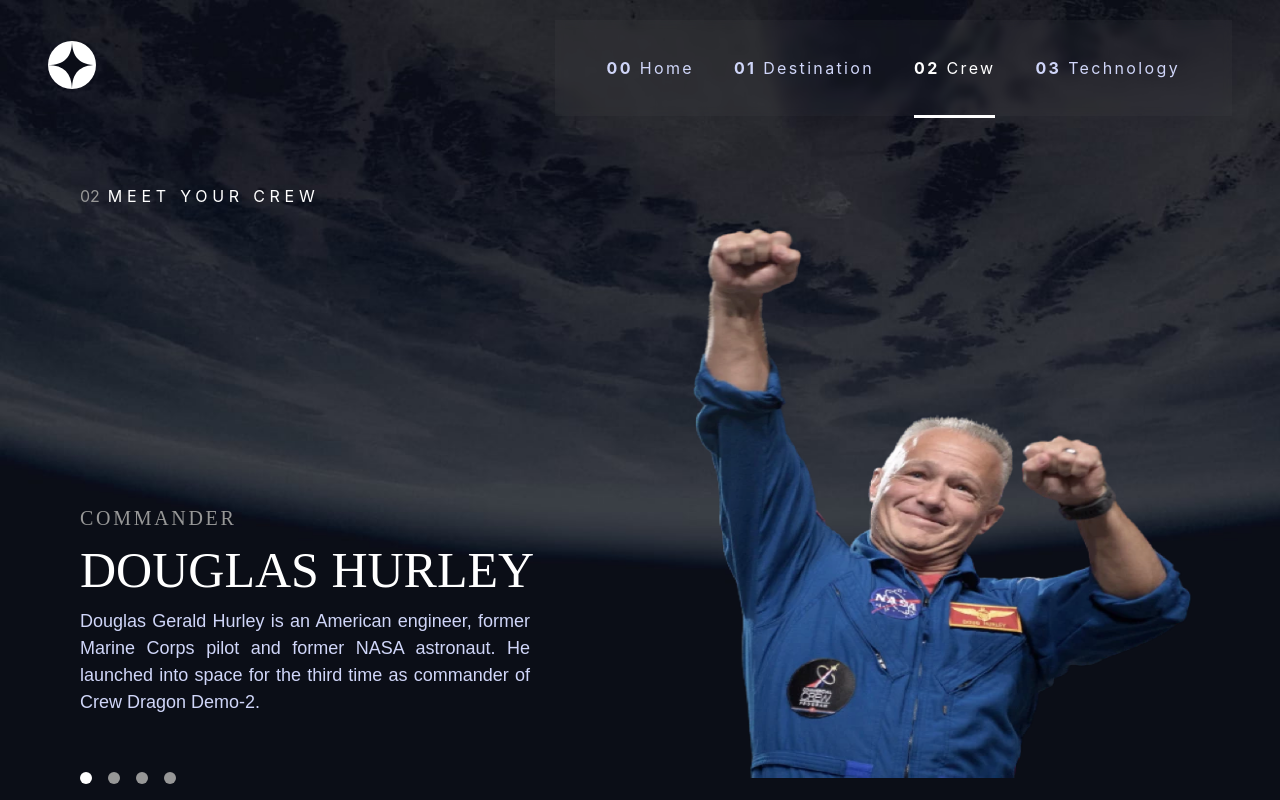
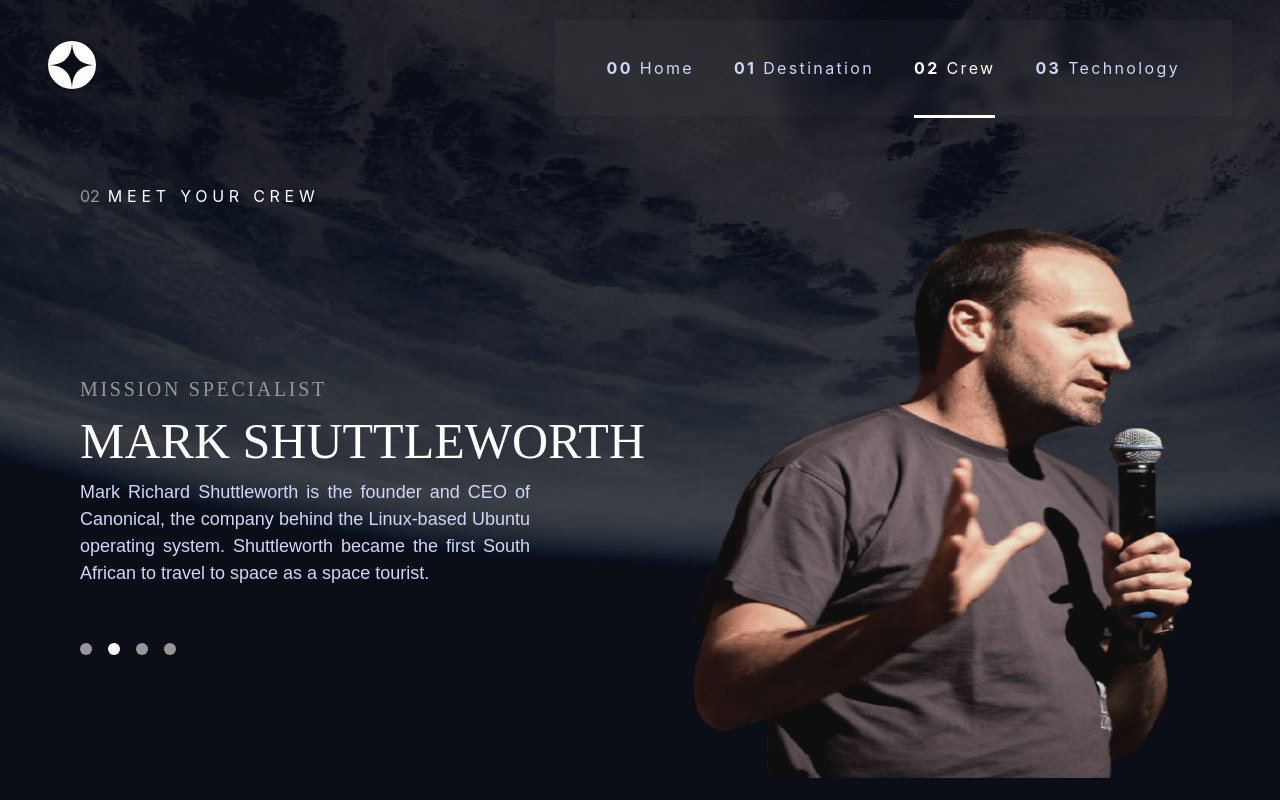
Before and after one commit to tesla-ambassador/Space-Tourism, a Next.js app: page /crew in a window 1280 px wide. Built offline with nearby package versions, Linux system fonts and the light colour scheme.

Commit message:
initial carousel

```diff
--- a/components/Crew/Dots.jsx
+++ b/components/Crew/Dots.jsx
@@ -2,6 +2,6 @@
 
 export default function Dots(props) {
   return (
-    <div className={props.className} onClick={() => {props.onClick(props.id)}} ></div>
+    <div className={props.className} onClick={() => {props.onClick(props.id)}}></div>
   )
 }
--- a/context/AppReducer.js
+++ b/context/AppReducer.js
@@ -1,3 +1,4 @@
+/* eslint-disable import/no-anonymous-default-export */
 export default (state, action) => {
     switch (action.type) {
         default:
--- a/context/GlobalState.js
+++ b/context/GlobalState.js
@@ -16,7 +16,8 @@
 // Provider Component
 export default function GlobalProvider({children}) {
 
-  const [state, dispatch] = useReducer(AppReducer, initialState)
+  const [state, dispatch] = useReducer(AppReducer, initialState);
+
   return (
     <GlobalContext.Provider value={{destinationData: state.destinationData,
     crewData: state.crewData, techData: state.techData}}>
--- a/package.json
+++ b/package.json
@@ -13,7 +13,9 @@
     "hamburger-react": "^2.5.0",
     "next": "12.2.2",
     "react": "18.2.0",
-    "react-dom": "18.2.0"
+    "react-dom": "18.2.0",
+    "react-router": "^6.3.0",
+    "react-router-dom": "^6.3.0"
   },
   "devDependencies": {
     "autoprefixer": "^10.4.7",
--- a/pages/_app.js
+++ b/pages/_app.js
@@ -1,14 +1,46 @@
 import '../styles/globals.css'
 import Layout from '../components/Layout'
 import GlobalProvider from '../context/GlobalState';
+import { motion, AnimatePresence } from 'framer-motion';
 
-function MyApp({ Component, pageProps }) {
+const containerVariants = {
+  hidden: {
+    x: '-100vw',
+    opacity: 0
+  },
+  visible: {
+    x: '0vw',
+    opacity: 1,
+    transition: {
+      duration: 0.8
+    }
+  },
+  exit: {
+    x: '100vw',
+    opacity: 0,
+    transition: {
+      duration: 0.8
+    }
+  }
+}
+
+function MyApp({ Component, pageProps, router }) {
   return (
-    <GlobalProvider>
-      <Layout>
-        <Component {...pageProps} />
-      </Layout>
-    </GlobalProvider>
+    <AnimatePresence exitBeforeEnter>
+      <motion.div
+      key={router.route}
+      variants={containerVariants}
+      initial='hidden'
+      animate='visible'
+      exit='exit'
+      >
+        <GlobalProvider>
+          <Layout>
+            <Component {...pageProps} />
+          </Layout>
+        </GlobalProvider>
+      </motion.div>
+    </AnimatePresence>
   );
 }
 
--- a/pages/crew.js
+++ b/pages/crew.js
@@ -1,4 +1,4 @@
-import React, {useState, useContext} from 'react'
+import React, {useState, useContext, useEffect} from 'react'
 import PageTitle from '../components/PageTitle'
 import { GlobalContext } from '../context/GlobalState'
 import Dots from '../components/Crew/Dots';
@@ -8,36 +8,29 @@
 
 export default function Crew() {
     const {crewData} = useContext(GlobalContext);
-    const [data, setNewData] = useState({
-        imgUrl: crewData[0].images.webp,
-        name: crewData[0].name,
-        role: crewData[0].role,
-        bioData: crewData[0].bio
-    })
-    const [pos, setNewPos] = useState(0)
+    const [data, setNewData] = useState(0)
 
     function updateDisplay(id) {
-        setNewData({
-            imgUrl: crewData[id].images.png,
-            name: crewData[id].name,
-            role: crewData[id].role,
-            bioData: crewData[id].bio
-        })
-        setNewPos(id)
+        setNewData(id)
     }
 
+    useEffect(() => {
+        const sleep = (time) => {
+            return new Promise((resolve) => setTimeout(resolve, time))
+        }
+
+        const moveToNext = async () => {
+            for (let i = 0; i < 4; i++) {
+                await sleep(2000)
+                setNewData(i)
+            }
+            moveToNext();
+        }
+        moveToNext();
+    }, [])
+
   return (
-    <motion.div
-    className='h-fit crewBg dsk:h-screen flex items-center justify-center xdsk:px-24 dsk:items-end'
-    initial={{x: '-100vw'}}
-    animate={{x: '0'}}
-    transition={
-      {
-        duration: .5
-      }
-    }
-    exit={{x: '100vw'}}
-    >
+    <div className='h-fit crewBg dsk:h-screen flex items-center justify-center xdsk:px-24 dsk:items-end'>
         <div className=' mt-24 py-12 dsk:py-4 flex flex-col items-center w-full gap-5 tab:px-10 dsk:px-20 xdsk:px-0'>
             <div className='tab:self-start'>
                 <PageTitle
@@ -47,34 +40,43 @@
             </div>
             <div className='flex flex-col tab:flex-col-reverse dsk:flex-row-reverse dsk:w-full dsk:justify-between items-center gap-3'>
                 <div className='w-72 tab:w-80 border-b-navDark border-b-2 tab:border-none dsk:w-sem xdsk:w-lag'>
-                    <Image
-                        src={data.imgUrl}
-                        alt='crew member'
-                        height={550}
-                        width={500}
-                    />
+                    <motion.div
+                    initial={{opacity: 0}}
+                    animate={{opacity: 1}}
+                    transition={{
+                        delay: 1,
+                        duration: 1
+                    }}
+                    >
+                        <Image
+                            src={crewData[data].images.png}
+                            alt='crew member'
+                            height={550}
+                            width={500}
+                        />
+                    </motion.div>
                 </div>
-                <div className='flex flex-col tab:flex-col-reverse items-center gap-3 dsk:items-start dsk:gap-10 dsk:self-end'>
+                <div className='flex flex-col tab:flex-col-reverse items-center gap-3 dsk:items-start dsk:gap-10 dsk:self-center'>
                     <div className='flex gap-4'>
-                        {crewData.map((data, index) => {
+                        {crewData.map((element, index) => {
                             return <Dots
                                 key={index}
                                 onClick={updateDisplay}
                                 id={index}
-                                className={index === pos ? 'bg-light w-3 h-3 rounded-full cursor-pointer' : 'bg-navDark w-3 h-3 rounded-full cursor-pointer hover:bg-midDark'}
+                                className={index === data ? 'bg-light w-3 h-3 rounded-full cursor-pointer' : 'bg-navDark w-3 h-3 rounded-full cursor-pointer hover:bg-midDark'}
                             />
                         })}
                     </div>
                     <div className='py-4 px-4 tab:px-0 w-full dsk:w-sem dsk:text-justify text-center xdsk:w-lag'>
                         <Text
-                            span={data.role}
-                            title={data.name}
-                            content={data.bioData}
+                            span={crewData[data].role}
+                            title={crewData[data].name}
+                            content={crewData[data].bio}
                         />
                     </div>
                 </div>
             </div>
         </div>
-    </motion.div>
+    </div>
   )
 }
--- a/pages/destination.js
+++ b/pages/destination.js
@@ -32,17 +32,7 @@
 }
 
   return (
-    <motion.div
-    className='destBg h-fit overflow-scroll flex items-center justify-center dsk:overflow-hidden xdsk:h-screen xdsk:overflow-hidden'
-    initial={{x: '-100vw'}}
-    animate={{x: '0'}}
-    transition={
-      {
-        duration: .5
-      }
-    }
-    exit={{x: '100vw'}}
-    >
+    <div className='destBg h-fit overflow-scroll flex items-center justify-center dsk:overflow-hidden xdsk:h-screen xdsk:overflow-hidden'>
       <div className='mt-24 text-center px-5 flex flex-col items-center gap-3 py-5 tab:py-12 tab:w-full tab:px-10 dsk:flex-row dsk:items-start xdsk:mt-32'>
         <div className='flex flex-col items-center gap-5 w-full dsk:mt-5 dsk:gap-10'>
           <PageTitle
@@ -104,6 +94,6 @@
           </div>
         </div>
       </div>
-    </motion.div>
+    </div>
   )
 }
--- a/pages/index.js
+++ b/pages/index.js
@@ -4,17 +4,7 @@
 
 export default function Home() {
   return (
-    <motion.div
-    className='h-screen homeBg flex justify-center items-center dsk:items-end'
-    initial={{x: '-100vw'}}
-    animate={{x: '0'}}
-    transition={
-      {
-        duration: .5
-      }
-    }
-    exit={{x: '100vw'}}
-    >
+    <div className='h-screen homeBg flex justify-center items-center dsk:items-end'>
       <div className=' flex flex-col justify-center items-center gap-20
       text-white mt-20 tab:justify-end tab:mt-32 tab:gap-14
       dsk:flex-row dsk:w-full dsk:px-24 dsk:py-24 xdsk:px-48 dsk:justify-between'>
@@ -29,6 +19,6 @@
           <Button />
         </div>
       </div>
-    </motion.div>
+    </div>
   )
 }
--- a/pages/technology.js
+++ b/pages/technology.js
@@ -7,55 +7,39 @@
 
 export default function Technology() {
     const {techData} = useContext(GlobalContext);
-    const [data, setNewData] = useState({
-        imgUrlDsk: techData[0].images.portrait,
-        imgUrlMob: techData[0].images.landscape,
-        name: techData[0].name,
-        desc: techData[0].description
-    })
-    const [pos, setNewPos] = useState(0)
+    const [data, setNewData] = useState(0);
 
     function updateDisplay(id) {
-        setNewData({
-            imgUrlDsk: techData[id].images.portrait,
-            imgUrlMob: techData[id].images.landscape,
-            name: techData[id].name,
-            desc: techData[id].description
-        })
-        setNewPos(id)
-
+        setNewData(id)
     }
   return (
-    <motion.div
-    className='techBg h-screen tab:h-fit flex items-center justify-center dsk:overflow-hidden dsk:h-screen xdsk:h-fit px-10 xdsk:px-40 xdsk:py-20 xdsk:pr-0'
-    initial={{x: '-100vw'}}
-    animate={{x: '0'}}
-    transition={
-      {
-        duration: .5
-      }
-    }
-    exit={{x: '100vw'}}
-    >
-        <div className='flex flex-col items-center w-full gap-3 mt-24 tab:mt-48'>
-            <div className='tab:self-start'>
+    <div className='techBg h-screen tab:h-fit flex items-center justify-center dsk:overflow-hidden dsk:h-screen xdsk:h-fit'>
+        <div className='flex flex-col items-center w-full gap-3 mt-24 tab:mt-48 xdsk:px-40 xdsk:py-20 xdsk:pr-0'>
+            <div className='tab:self-start px-10'>
                 <PageTitle
                     number='03'
                     aboutPage='SPACE LAUNCH 101'
                 />
             </div>
             <div className='flex flex-col items-center gap-3 mt-10 dsk:flex-row-reverse dsk:justify-between'>
-                <div className='w-full'>
+                <motion.div className='w-full tab:w-fit dsk:w-full'
+                initial={{opacity: 0}}
+                animate={{opacity: 1}}
+                transition={{
+                    duration: .5,
+                    delay: 1
+                }}
+                >
                     <picture>
-                        <source media='(min-width: 770px)' srcSet={data.imgUrlDsk} />
-                        <img src={data.imgUrlMob} alt='device'/>
+                        <source media='(min-width: 770px)' srcSet={techData[data].images.portrait} />
+                        <img src={techData[data].images.portrait} alt='device'/>
                     </picture>
-                </div>
-                <div className='flex flex-col items-center dsk:flex-row dsk:gap-10'>
-                    <div className='flex gap-4 dsk:flex-col dsk:self-start'>
-                        {techData.map((data, index) => {
+                </motion.div>
+                <div className='flex flex-col items-center px-10 dsk:flex-row dsk:gap-10'>
+                    <div className='flex gap-4 dsk:flex-col dsk:self-start mb-5 dsk:mb-0'>
+                        {techData.map((element, index) => {
                             return <Buttons key={index} number={index + 1} onClick={updateDisplay} id={index}
-                            style={index === pos ? {backgroundColor: 'white', color: 'black'}: {color: 'white'}}
+                            style={index === data ? {backgroundColor: 'white', color: 'black'}: {color: 'white'}}
                             />
                         })}
                     </div>
@@ -63,14 +47,14 @@
                         <span className='self-start text-midDark tracking-navspace'>THE TERMINOLOGY...</span>
                         <div className='text-center py-4 dsk:text-justify'>
                             <Text
-                                title={data.name}
-                                content={data.desc}
+                                title={techData[data].name}
+                                content={techData[data].description}
                             />
                         </div>
                     </div>
                 </div>
             </div>
         </div>
-    </motion.div>
+    </div>
   )
 }
```
Also changed, not shown: 1 other file (tests, documents, lock files or other folders).
